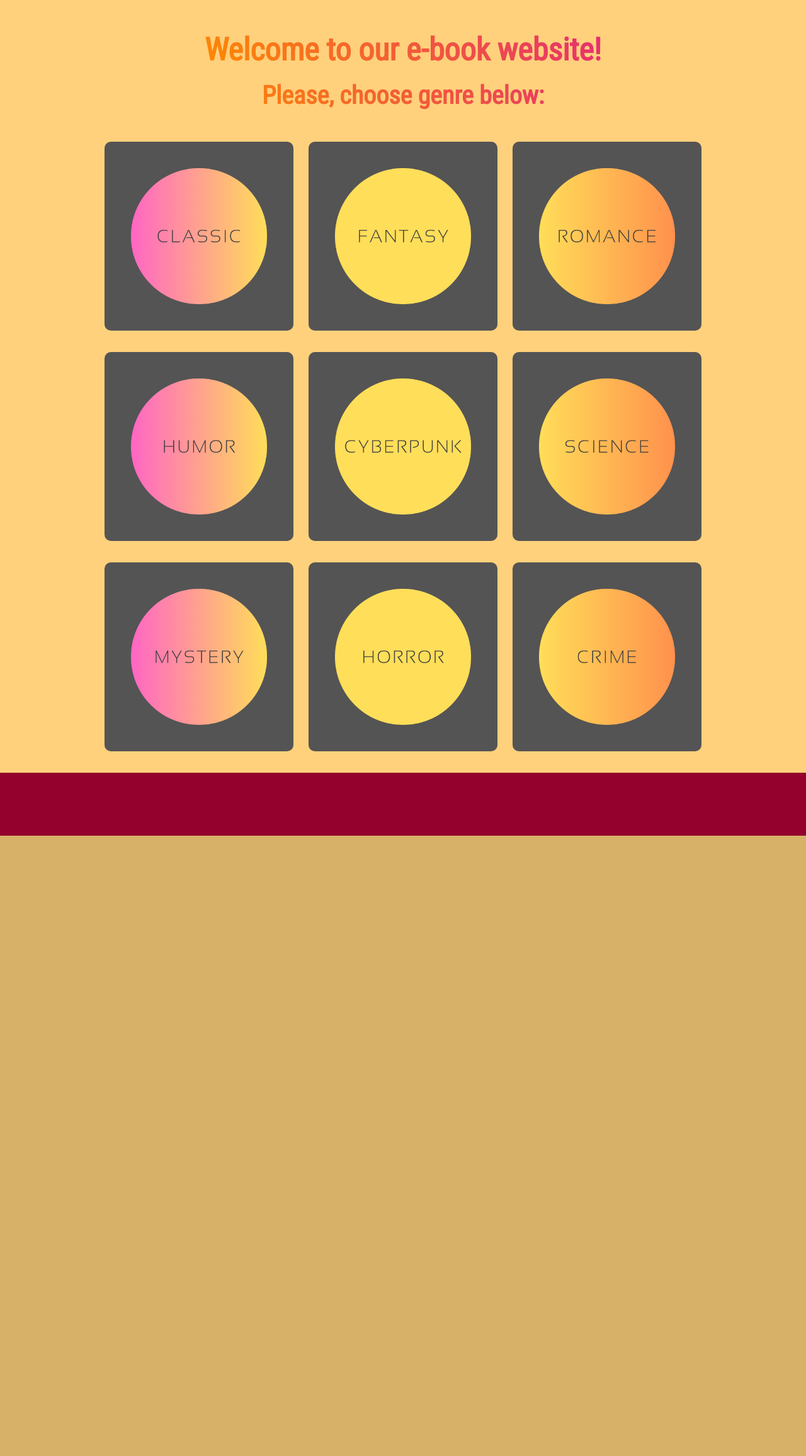
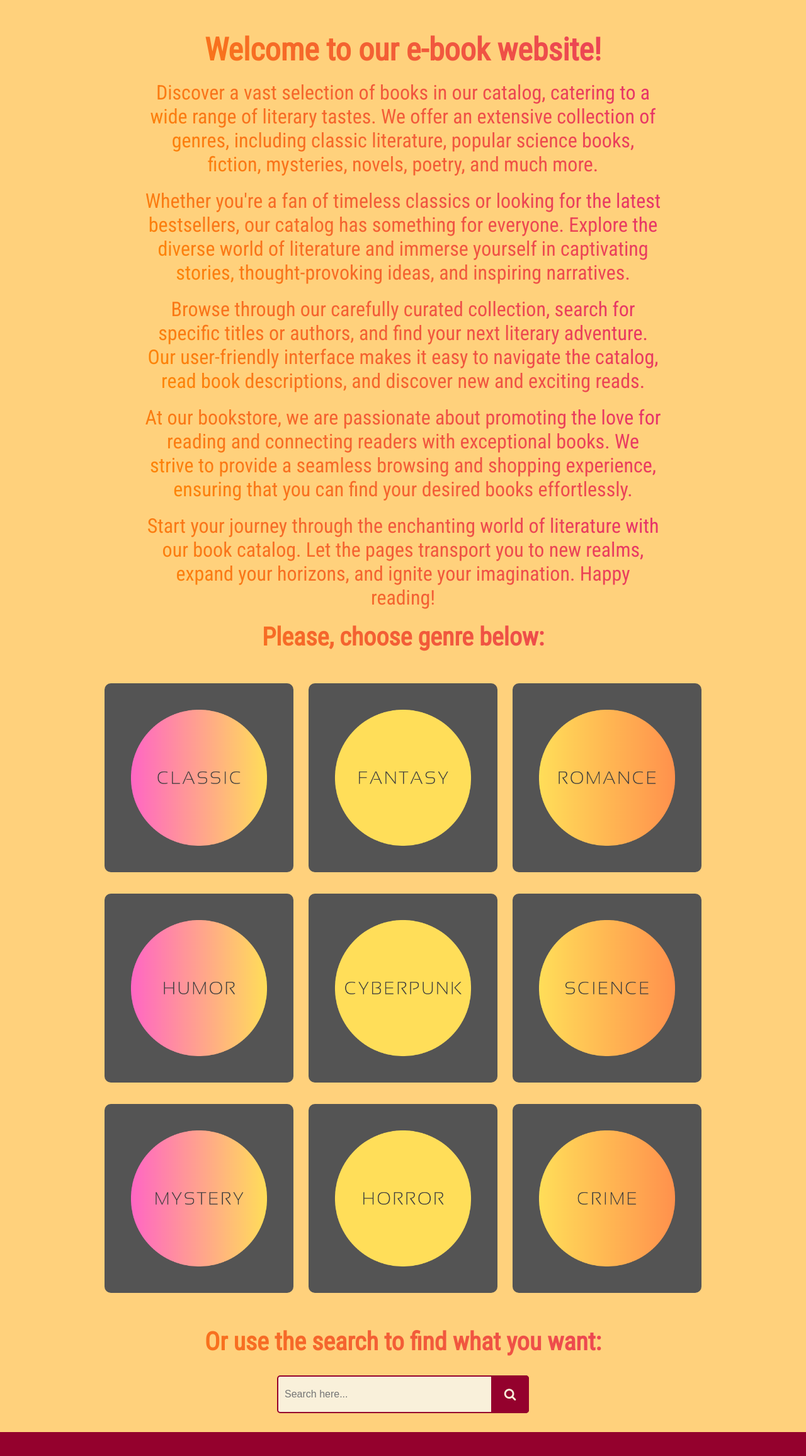
Before and after one commit to anastasijamixalko/anastasijamixalko.github.io, a plain HTML site: page index.html in a window 1280 px wide. Shown: the part 100-2412 px from the top of the page at 63% size. Before the commit the page ends 1427 px from the top, so only its background shows below. Drawn offline with Linux system fonts and the light colour scheme.

Commit message:
Add files via upload

```diff
--- a/css/styles.css
+++ b/css/styles.css
@@ -76,6 +76,7 @@ footer {
     height: 100%;
     box-shadow: -5px 0px 10px -5px black, 5px 0px 10px -5px black;
     min-height: 100vh;
+
 }
 
 .body_welcome {
@@ -86,6 +87,7 @@ footer {
     width: 100%;
     margin: 0 10px;
     flex-grow: 1;
+
 }
 
 .body_genre-card {
@@ -118,6 +120,17 @@ h1 {
 .body_comment {
     padding-top: 20px;
     font-size: 40px;
+}
+
+.body_text {
+    padding-top: 20px;
+    font-size: 40px;
+    background: linear-gradient(45deg, #ff8a00, #e52e71);
+    -webkit-background-clip: text;
+    -webkit-text-fill-color: transparent;
+    font-size: 32px;
+    width: 70%;
+    margin: 0 auto;
 }
 
 .books {
@@ -243,7 +256,7 @@ h1 {
     cursor: pointer;
 }
 
-.body_genre-card, .body_comment, h1{
+.body_genre-card, .body_comment, h1, .body_text{
     animation-name: genre-appear;
     animation-duration: 0.5s;
     animation-timing-function: ease;
@@ -297,3 +310,46 @@ h1 {
     animation-delay: 0.8s;
 }
 */
+
+form {
+    position: relative;
+    width: 400px;
+    margin: 0 auto;
+  }
+  input {
+    width: 100%;
+    height: 60px;
+    padding-left: 10px;
+    border: 2px solid  rgb(148, 1, 45);
+    border-radius: 5px;
+    outline: none;
+    background: #F9F0DA;
+
+    font-size: 16px;
+  }
+  button {
+    position: absolute;
+    top: 0;
+    right: 0px;
+    width: 60px;
+    height: 60px;
+    border: none;
+    background: rgb(148, 1, 45);
+    border-radius: 0 5px 5px 0;
+    cursor: pointer;
+  }
+  button:before {
+
+    content: "\f002";
+    font-size: 20px;
+    color: #F9F0DA;
+  }
+
+  .search_form{
+    padding: 30px;
+  }
+
+  .fa-search:before{
+    font-family: FontAwesome;
+    content: "\f002"
+  }
--- a/index.html
+++ b/index.html
@@ -8,6 +8,7 @@
     <link rel="icon" type="image/png" href="storage/img/fav.png">
     <link rel="preconnect" href="https://fonts.googleapis.com">
     <link rel="preconnect" href="https://fonts.gstatic.com" crossorigin>
+    <link rel="stylesheet" href="https://cdnjs.cloudflare.com/ajax/libs/font-awesome/4.7.0/css/font-awesome.min.css">
     <link href="https://fonts.googleapis.com/css2?family=Roboto+Condensed&display=swap" rel="stylesheet">
     <link rel="stylesheet" href="css/styles.css">
     <title>E-Books</title>
@@ -17,7 +18,8 @@
     <div class="header_container">
         <div class="header_content">
             <div class="header_logo">
-                <a href="index.html" class="header_logo"><img class="header_logo" src="storage/img/main_logo.png" alt="logo"></a>
+                <a href="index.html" class="header_logo"><img class="header_logo" src="storage/img/main_logo.png"
+                        alt="logo"></a>
             </div>
         </div>
     </div>
@@ -27,40 +29,67 @@
     <div class="body_container">
         <div class="body_welcome">
             <h1>Welcome to our e-book website!</h1>
+            <p class="body_text">Discover a vast selection of books in our catalog, catering to a wide range of literary
+                tastes. We offer an extensive collection of genres, including classic literature, popular science books,
+                fiction, mysteries, novels, poetry, and much more.
+            </p>
+            <p class="body_text">Whether you're a fan of timeless classics or looking for the latest bestsellers, our
+                catalog has something for everyone. Explore the diverse world of literature and immerse yourself in
+                captivating stories, thought-provoking ideas, and inspiring narratives.
+            </p>
+            <p class="body_text">Browse through our carefully curated collection, search for specific titles or authors,
+                and find your next literary adventure. Our user-friendly interface makes it easy to navigate the
+                catalog, read book descriptions, and discover new and exciting reads.
+            </p>
+            <p class="body_text">At our bookstore, we are passionate about promoting the love for reading and connecting
+                readers with exceptional books. We strive to provide a seamless browsing and shopping experience,
+                ensuring that you can find your desired books effortlessly.
+            </p>
+            <p class="body_text">Start your journey through the enchanting world of literature with our book catalog.
+                Let the pages transport you to new realms, expand your horizons, and ignite your imagination. Happy
+                reading!</p>
             <h1 class="body_comment">Please, choose genre below:</h1>
         </div>
         <div class="body_content">
             <!-- maket genre -->
             <div class="genres">
                 <div class="body_genre-card">
-                <img src="storage/img/genre_classic.png" alt="classic" class="genre-image" onclick="getBooksByGenre(this.alt)">
+                    <img src="storage/img/genre_classic.png" alt="classic" class="genre-image"
+                        onclick="getBooksByGenre(this.alt)">
                 </div>
                 <div class="body_genre-card">
-                <img src="storage/img/genre_fantasy.png" alt="fantasy" class="genre-image" onclick="getBooksByGenre(this.alt)">
+                    <img src="storage/img/genre_fantasy.png" alt="fantasy" class="genre-image"
+                        onclick="getBooksByGenre(this.alt)">
                 </div>
                 <div class="body_genre-card">
-                <img src="storage/img/genre_romance.png" alt="romance" class="genre-image" onclick="getBooksByGenre(this.alt)">
+                    <img src="storage/img/genre_romance.png" alt="romance" class="genre-image"
+                        onclick="getBooksByGenre(this.alt)">
                 </div>
 
                 <div class="body_genre-card">
-                <img src="storage/img/genre_humor.png" alt="humor" class="genre-image" onclick="getBooksByGenre(this.alt)">
+                    <img src="storage/img/genre_humor.png" alt="humor" class="genre-image"
+                        onclick="getBooksByGenre(this.alt)">
                 </div>
                 <div class="body_genre-card">
                     <img src="storage/img/genre_cyberpunk.png" alt="cyberpunk" class="genre-image"
                         onclick="getBooksByGenre(this.alt)">
                 </div>
                 <div class="body_genre-card">
-                <img src="storage/img/genre_science.png" alt="science" class="genre-image" onclick="getBooksByGenre(this.alt)">
+                    <img src="storage/img/genre_science.png" alt="science" class="genre-image"
+                        onclick="getBooksByGenre(this.alt)">
                 </div>
 
                 <div class="body_genre-card">
-                <img src="storage/img/genre_mystery.png" alt="mystery" class="genre-image" onclick="getBooksByGenre(this.alt)">
+                    <img src="storage/img/genre_mystery.png" alt="mystery" class="genre-image"
+                        onclick="getBooksByGenre(this.alt)">
                 </div>
                 <div class="body_genre-card">
-                <img src="storage/img/genre_horror.png" alt="horror" class="genre-image" onclick="getBooksByGenre(this.alt)">
+                    <img src="storage/img/genre_horror.png" alt="horror" class="genre-image"
+                        onclick="getBooksByGenre(this.alt)">
                 </div>
                 <div class="body_genre-card">
-                <img src="storage/img/genre_crime.png" alt="crime" class="genre-image" onclick="getBooksByGenre(this.alt)">
+                    <img src="storage/img/genre_crime.png" alt="crime" class="genre-image"
+                        onclick="getBooksByGenre(this.alt)">
                 </div>
             </div>
             <!-- maket genre -->
@@ -71,6 +100,15 @@
             </div>
             <!-- maket book -->
 
+            <div class="body_search">
+                <h1 class="body_comment">Or use the search to find what you want:</h1>
+                <div class="search_form">
+                <form class="search">
+                    <input class="search_input" type="text" placeholder="Search here...">
+                    <button class="fa fa-search" type="submit"></button>
+                  </form>
+                </div>
+            </div>
 
         </div>
     </div>
--- a/javascript/script.js
+++ b/javascript/script.js
@@ -4,19 +4,41 @@ var results = 20;
 var startIndex = 0;
 var API_URL = `https://www.googleapis.com/books/v1/volumes?q=subject:${API_GENRE}&startIndex=${startIndex}&maxResults=${results}&key=${API_KEY}`;
 var genresElements = document.querySelectorAll('.genres');
+var searchInput = document.querySelector('.search_input');
 var bodyComment = document.querySelector('.body_comment');
+var bodyText = document.querySelectorAll('.body_text');
+var bodySearch = document.querySelectorAll('.body_search');
 var booksContainer = document.querySelector('.books');
 var bodyContent = document.querySelector('.body_content');
+var searchForm = document.querySelector(".search");
+
+var searchTitle;
 var backButton;
 var moreButton;
 var data;
 var totalItems;
+var lastPicked;
+var clearGenresTitle;
 
 function getBooksByGenre(genre) {
   API_GENRE = genre;
   API_URL = `https://www.googleapis.com/books/v1/volumes?q=subject:${API_GENRE}&startIndex=${startIndex}&maxResults=${results}&key=${API_KEY}`;
   fetchData(API_URL);
-  clearGenres(`Here are books of the ${API_GENRE} genre:`);
+  lastPicked = 'byGenre';
+  clearGenresTitle = `Here are books of the ${API_GENRE} genre:`;
+  clearGenres(clearGenresTitle);
+  clearBodyText();
+}
+
+function clearBodyText() {
+  for (var i = 0; i < bodySearch.length; i++) {
+    var bodySearchElement = bodySearch[i];
+    bodySearchElement.parentNode.removeChild(bodySearchElement);
+  }
+  for (var i = 0; i < bodyText.length; i++) {
+    var bodyTextElement = bodyText[i];
+    bodyTextElement.parentNode.removeChild(bodyTextElement);
+  }
 }
 
 async function fetchData(url) {
@@ -28,7 +50,7 @@ async function fetchData(url) {
     data = await response.json();
     totalItems = data.totalItems;
     console.log(data);
-    clearBooks(`Here are books of the ${API_GENRE} genre:`);
+    clearBooks(clearGenresTitle);
     createBooksCards(data);
   } catch (error) {
     console.error('Error:', error);
@@ -114,8 +136,14 @@ function createNavigationButtons() {
   moreButton.addEventListener('click', function () {
     if (startIndex + 20 < totalItems) {
       startIndex = startIndex + 20;
+      if (lastPicked === 'byGenre'){
       API_URL = `https://www.googleapis.com/books/v1/volumes?q=subject:${API_GENRE}&startIndex=${startIndex}&maxResults=${results}&key=${API_KEY}`;
+
+      } else if (lastPicked ==='byTitle'){
+      API_URL=`https://www.googleapis.com/books/v1/volumes?q=title:${searchTitle}&startIndex=${startIndex}&maxResults=${results}&key=${API_KEY}`;
+      }
       console.log(API_URL);
+      console.log(startIndex);
       loadMoreBooks(API_URL)
     } else {
       if (moreButton) {
@@ -184,7 +212,9 @@ function showBookDetails(book) {
   backButton.textContent = 'Back';
   backButton.addEventListener('click', function () {
     startIndex = 0;
-    getBooksByGenre(API_GENRE);
+    clearGenres(clearGenresTitle);
+    fetchData(API_URL);
+    createBooksCards(data);
   });
   bookDetailsContainer.appendChild(bookImage);
   bookDetailsContainer.appendChild(bookTitle);
@@ -208,3 +238,15 @@ function clearGenres(comment) {
     bodyComment.textContent = comment;
   }
 }
+
+searchForm.addEventListener("submit", function (event) {
+  event.preventDefault();
+  lastPicked = 'byTitle';
+  searchTitle = searchInput.value;
+  API_URL = `https://www.googleapis.com/books/v1/volumes?q=title:${searchTitle}&startIndex=${startIndex}&maxResults=${results}&key=${API_KEY}`;
+  clearBodyText();
+  clearGenresTitle = `Here are results for your request: ${searchTitle}`;
+  clearGenres(clearGenresTitle);
+  fetchData(API_URL);
+  createBooksCards(data);
+});
```
Lines whose indentation alone changed are shown as unchanged.
